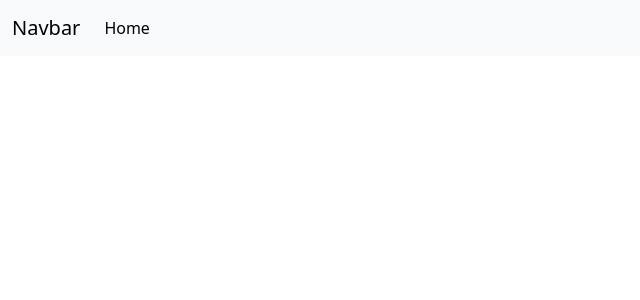
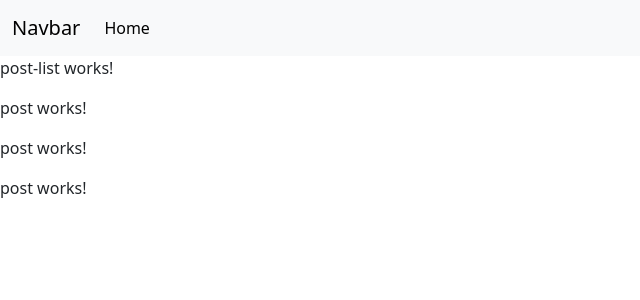
Before and after one commit to dear17530/angular-live-posts, an Angular app: page / in a window 1280 px wide. Shown: the top 300 px of the page, without its empty margins (0-640 px from the left). Built offline with nearby package versions, Linux system fonts and the light colour scheme.

Commit message:
1. 新增父元件初始值 2. 父元件傳送值到子元件寫法

```diff
--- a/src/app/app.component.html
+++ b/src/app/app.component.html
@@ -1 +1,2 @@
 <app-header></app-header>
+<app-post-list></app-post-list>
--- a/src/app/app.component.ts
+++ b/src/app/app.component.ts
@@ -1,12 +1,13 @@
 import { Component } from '@angular/core';
 import { RouterOutlet } from '@angular/router';
 import { HeaderComponent } from './header/header.component';
+import { PostListComponent } from './post-list/post-list.component';
 
 @Component({
   selector: 'app-root',
   standalone: true,
   // 引用 component
-  imports: [RouterOutlet, HeaderComponent],
+  imports: [RouterOutlet, HeaderComponent, PostListComponent],
   templateUrl: './app.component.html',
   styleUrl: './app.component.scss'
 })
--- a/src/app/post-list/post-list.component.html
+++ b/src/app/post-list/post-list.component.html
@@ -1 +1,4 @@
 <p>post-list works!</p>
+<app-post [post]="listOfPosts[0]"></app-post>
+<app-post [post]="listOfPosts[1]"></app-post>
+<app-post [post]="listOfPosts[2]"></app-post>
--- a/src/app/post-list/post-list.component.ts
+++ b/src/app/post-list/post-list.component.ts
@@ -1,12 +1,25 @@
 import { Component } from '@angular/core';
+import { Post } from '../post.model';
+
+import { PostComponent } from '../post/post.component';
 
 @Component({
   selector: 'app-post-list',
   standalone: true,
-  imports: [],
+  imports: [PostComponent],
   templateUrl: './post-list.component.html',
   styleUrl: './post-list.component.scss'
 })
 export class PostListComponent {
-
+  listOfPosts: Post[] = [
+    new Post(
+      'title1', 'desc1', 'https://fakeimg.pl/300/', 'author1', new Date()
+    ),
+    new Post(
+      'title2', 'desc2', 'https://fakeimg.pl/300/', 'author2', new Date()
+    ),
+    new Post(
+      'title3', 'desc3', 'https://fakeimg.pl/300/', 'author3', new Date()
+    )
+  ]
 }
--- a/src/app/post/post.component.ts
+++ b/src/app/post/post.component.ts
@@ -1,4 +1,5 @@
-import { Component } from '@angular/core';
+import { Component, Input } from '@angular/core';
+import { Post } from '../post.model';
 
 @Component({
   selector: 'app-post',
@@ -8,5 +9,13 @@ import { Component } from '@angular/core';
   styleUrl: './post.component.scss'
 })
 export class PostComponent {
+  @Input() post?: Post;
 
+  constructor() { }
+
+  ngOnInit(): void {
+    console.log(this.post)
+    //Called after the constructor, initializing input properties, and the first call to ngOnChanges.
+    //Add 'implements OnInit' to the class.
+  }
 }
```
